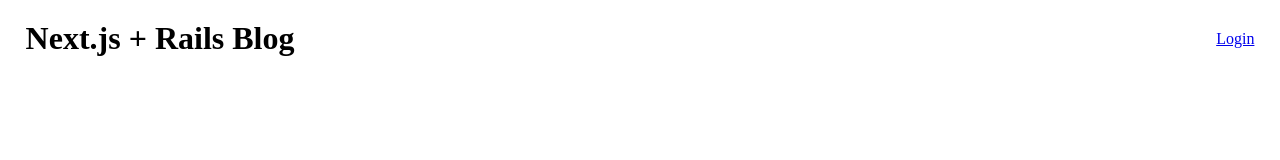
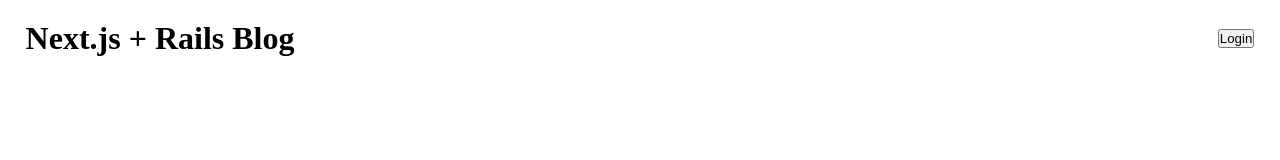
Before and after one commit to shim369/Nextjs-Rails-CrudApp, a Next.js app in the folder blog_client/: page /components/header in a window 1280 px wide. Shown: the top 160 px of the page. Built offline with nearby package versions, Linux system fonts and the light colour scheme.

Commit message:
update function

```diff
--- a/blog_client/src/pages/admin.tsx
+++ b/blog_client/src/pages/admin.tsx
@@ -4,6 +4,7 @@
 import { Post } from '@/types'
 import axios from "axios"
 import { useRouter } from 'next/router'
+import { signOut } from 'next-auth/react'
 
 type Props = {
   posts: Post[];
@@ -20,6 +21,9 @@
       alert("削除に失敗しました")
     }
   }
+  const handleLogout = () => {
+    signOut({ callbackUrl: `${window.location.origin}/` });
+  }
 
   return (
     <>
@@ -30,6 +34,7 @@
         <link rel="icon" href="/favicon.ico" />
       </Head>
       <main className={styles.main}>
+        <button onClick={handleLogout}>Logout</button>
         <Link href="/createPost" className={styles.createButton}>Create Post</Link>
         <div>
           {posts.map((post: Post) => (
--- a/blog_client/src/pages/components/header.tsx
+++ b/blog_client/src/pages/components/header.tsx
@@ -1,12 +1,17 @@
 import React from 'react'
-import Link from 'next/link'
+import { signIn } from 'next-auth/react'
 import styles from '@/styles/Home.module.css'
 
 const header = () => {
+  const handleLoginClick = (e: React.MouseEvent) => {
+    e.preventDefault();
+    signIn('google', { callbackUrl: `${window.location.origin}/admin` })
+  };
+
   return (
     <header className={styles.header}>
       <h1>Next.js + Rails Blog</h1>
-      <Link href="./LoginPage" className={styles.login}>Login</Link>
+      <button className={styles.login} onClick={handleLoginClick}>Login</button>
     </header>
   )
 }
```
